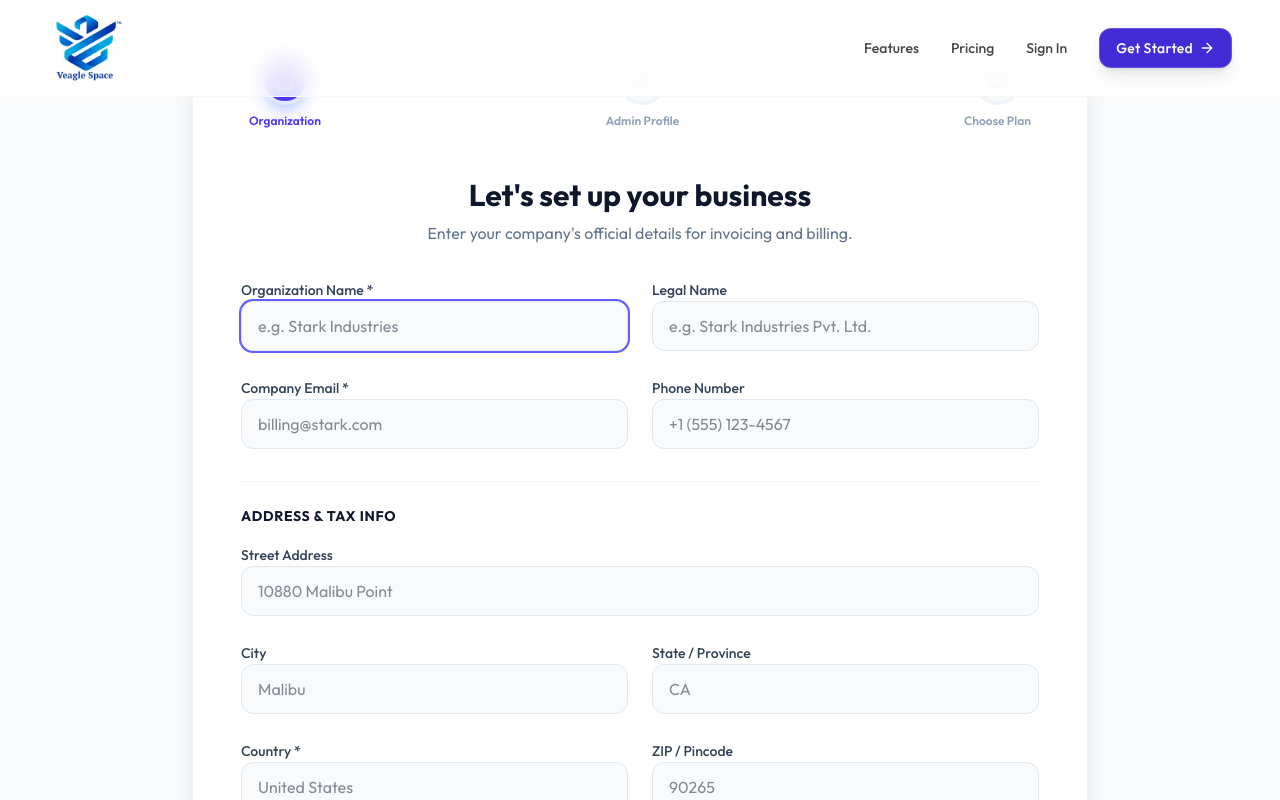
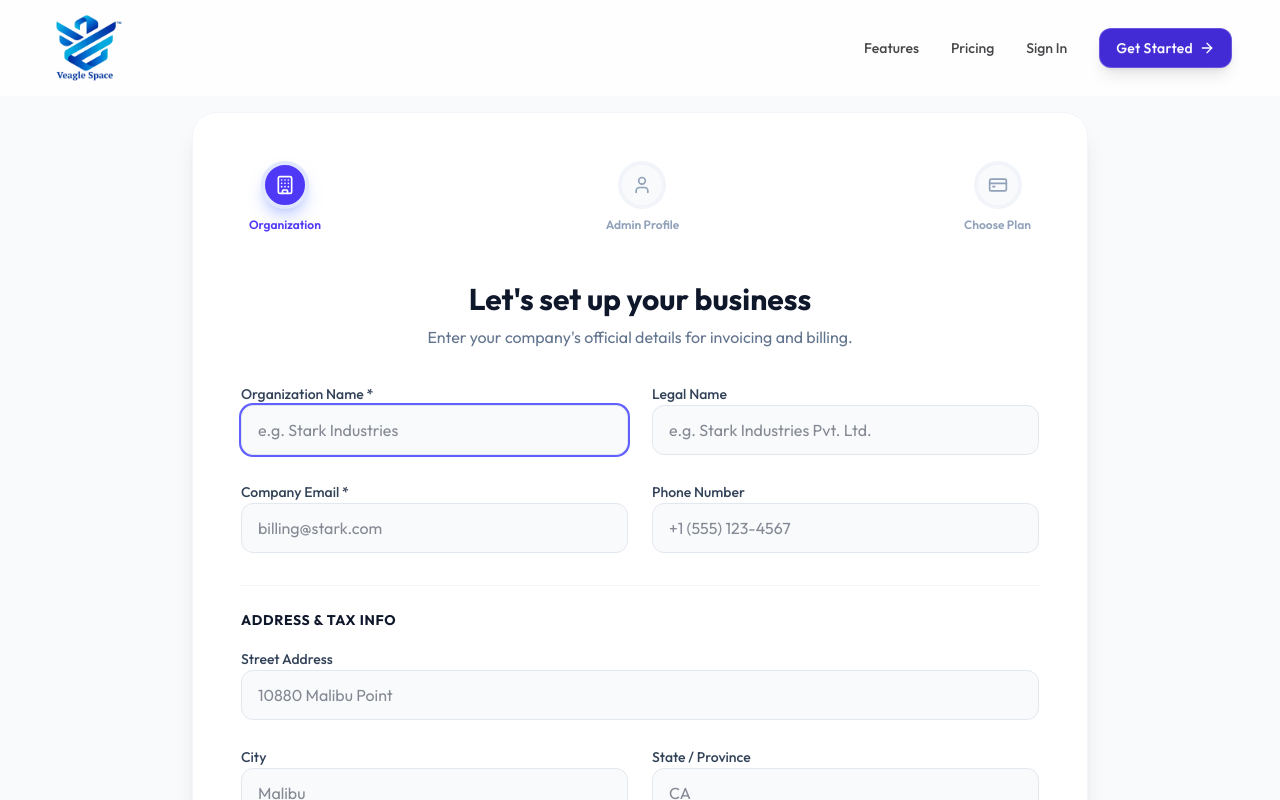
Before and after one commit to veaglespace-Tech/invoice-generator, a Next.js app in the folder client/: page /register in a window 1280 px wide. Shown: the top 800 px of the page. Built offline with nearby package versions, Linux system fonts and the light colour scheme; no server answers.

Commit message:
Fix register page top padding to avoid hiding behind navbar

```diff
--- a/client/src/app/register/page.tsx
+++ b/client/src/app/register/page.tsx
@@ -181,7 +181,7 @@ export default function RegisterPage() {
 
       <Navbar />
 
-      <main className="flex-1 flex flex-col items-center p-6 z-10 mt-[-1rem]">
+      <main className="flex-1 flex flex-col items-center p-6 z-10 pt-28">
         {/* We use max-w-4xl for the first step because it's a big form, max-w-2xl for others */}
         <div className={`w-full ${currentStep === 1 ? 'max-w-4xl' : 'max-w-2xl'} bg-white dark:bg-slate-900 rounded-3xl shadow-xl border border-slate-100 dark:border-slate-800 p-8 md:p-12 animate-in fade-in slide-in-from-bottom-4 duration-500 transition-all`}>
 
```
